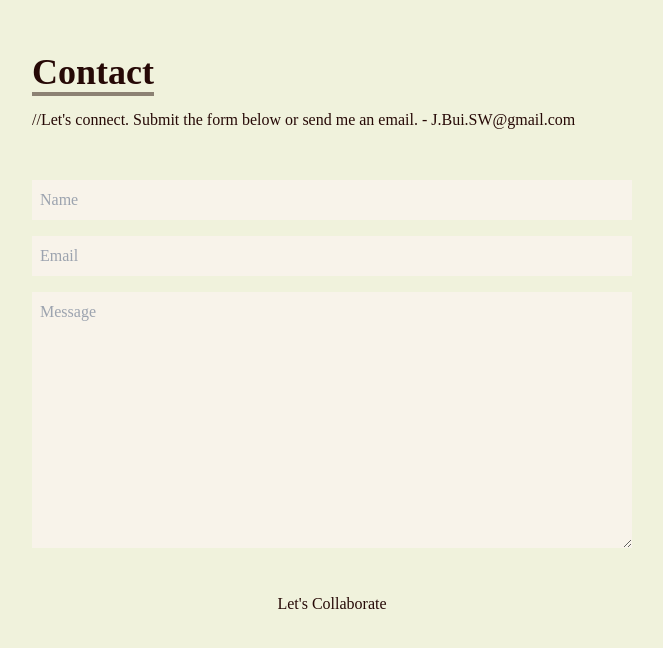
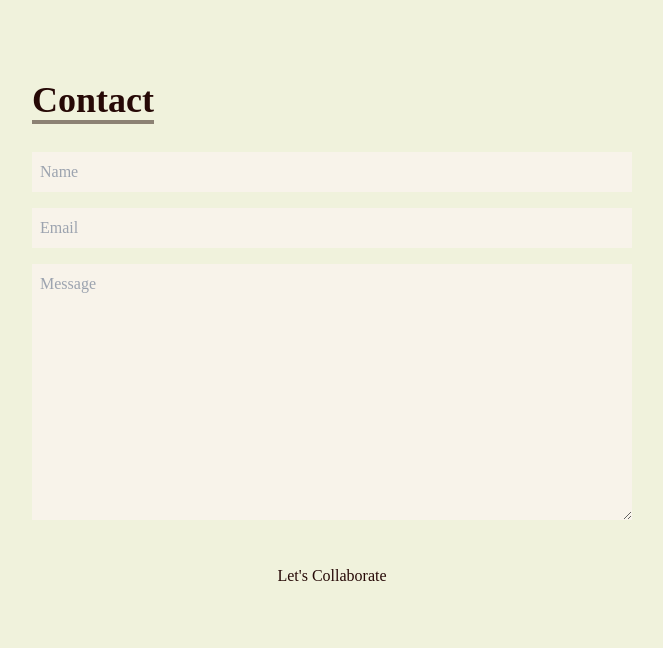
Before and after one commit to buijennyh/Portfolio, a React (Create React App) app: page / in a window 1280 px wide. Shown: the part 3244-3892 px from the top of the page, without its empty margins (124-787 px from the left). Built offline with nearby package versions, Linux system fonts and the light colour scheme; the HTML template or start-up script is replaced by a standard one.

Commit message:
removal of private email

```diff
--- a/src/components/Contact.jsx
+++ b/src/components/Contact.jsx
@@ -7,7 +7,6 @@ const Contact = () => {
           <form method='POST' action="https://getform.io/f/warkwppb" className='flex flex-col max-w-[600px] w-full'>
               <div className='pb-8'>
                   <p className='text-4xl font-bold inline border-b-4 border-[#8C8274]'> Contact </p>
-                  <p className='text-[#260906] py-4'>//Let's connect. Submit the form below or send me an email. - J.Bui.SW@gmail.com</p>
               </div>
               <input className='bg-[#f8f3ea] p-2' type="text" placeholder='Name' name='name' />
               <input className='my-4 p-2 bg-[#f8f3ea]' type="email" placeholder='Email' name='email' />
```
